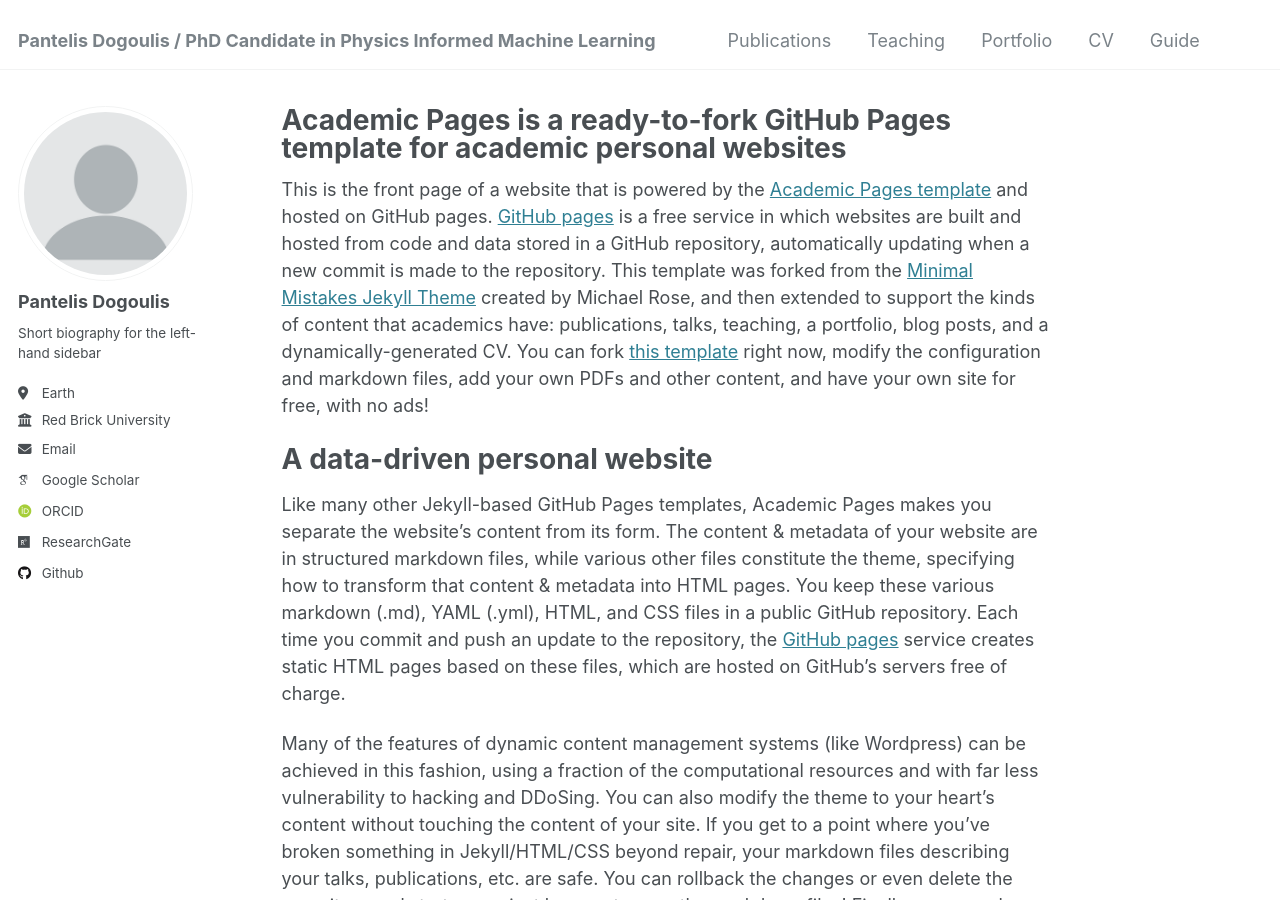
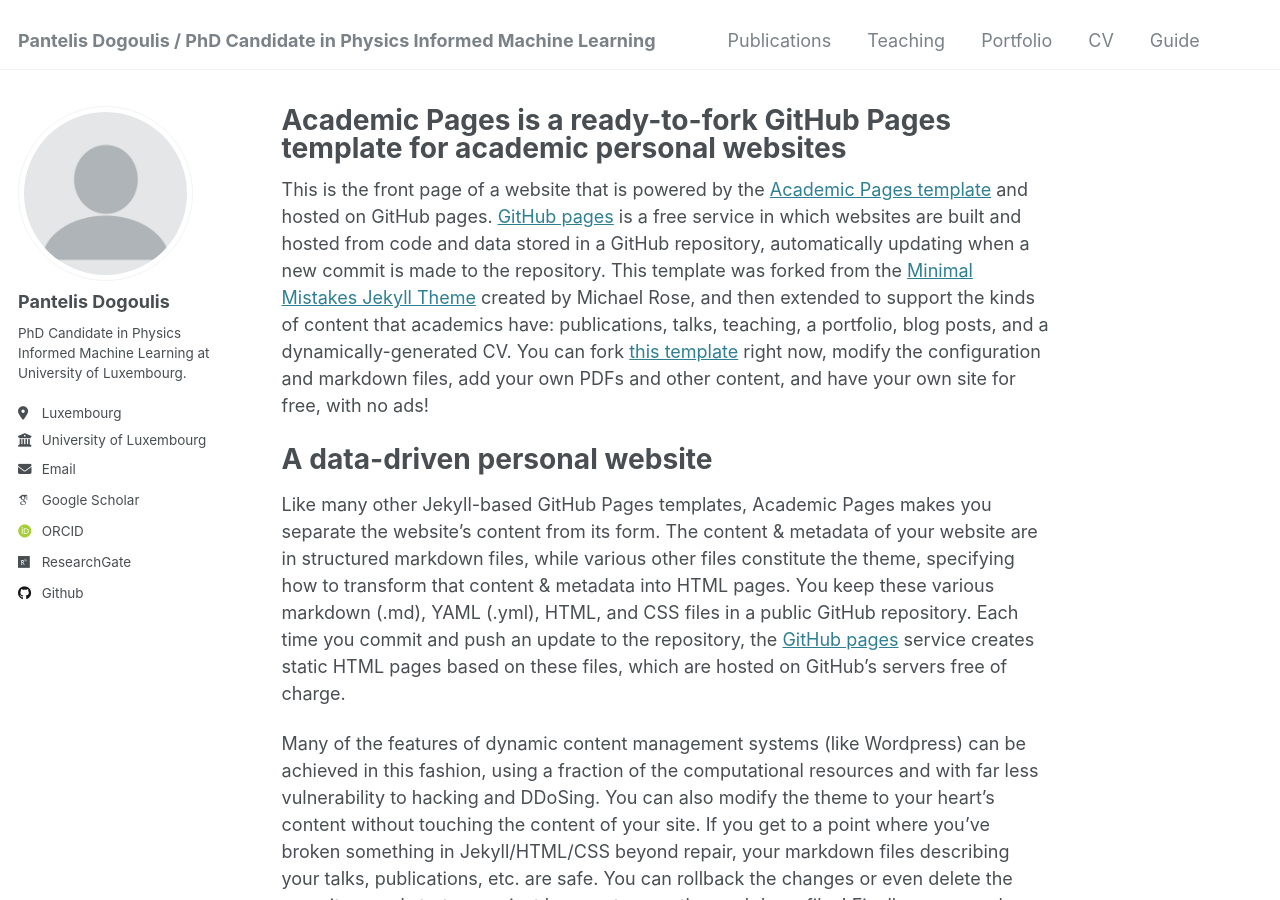
Before and after one commit to dogoulis/dogoulis.github.io, a Jekyll site: the page built from _pages/about.md, in a window 1280 px wide and 900 px high. Built offline with Jekyll 4.4.1, drawn with Linux system fonts in a browser that asks for light colours; some web fonts are replaced.

Commit message:
Update _config.yml

```diff
--- a/_config.yml
+++ b/_config.yml
@@ -24,11 +24,11 @@ author:
   avatar           : "profile.png"
   name             : "Pantelis Dogoulis"
   pronouns         : # example: "she/her"
-  bio              : "Short biography for the left-hand sidebar"
-  location         : "Earth"
-  employer         : "Red Brick University"
+  bio              : "PhD Candidate in Physics Informed Machine Learning at University of Luxembourg."
+  location         : "Luxembourg"
+  employer         : "University of Luxembourg"
   uri              : # URL
-  email            : "none@example.org"
+  email            : "panteleimon.dogoulis@uni.lu"
 
   # Academic websites
   arxiv            : # URL - Update with the correct link to your profile
```
